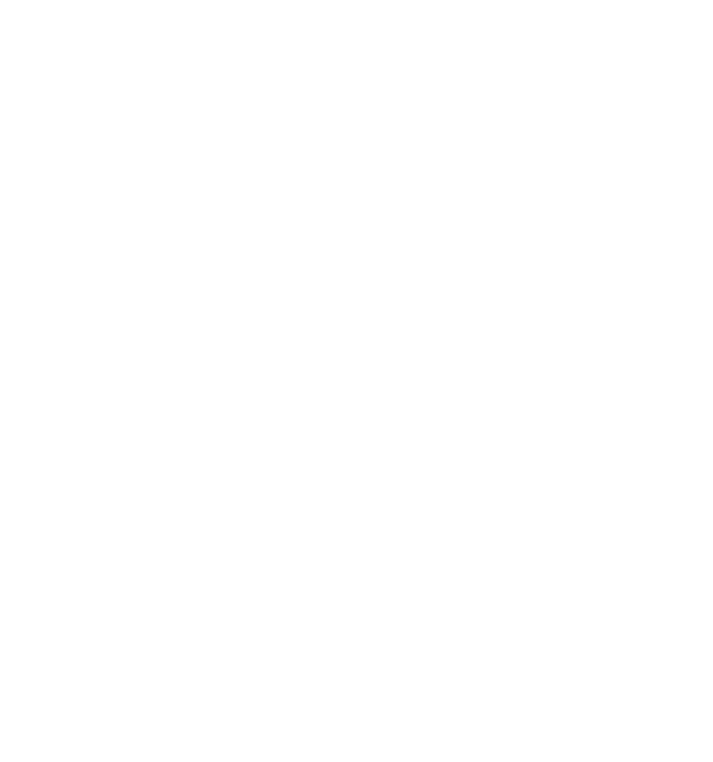
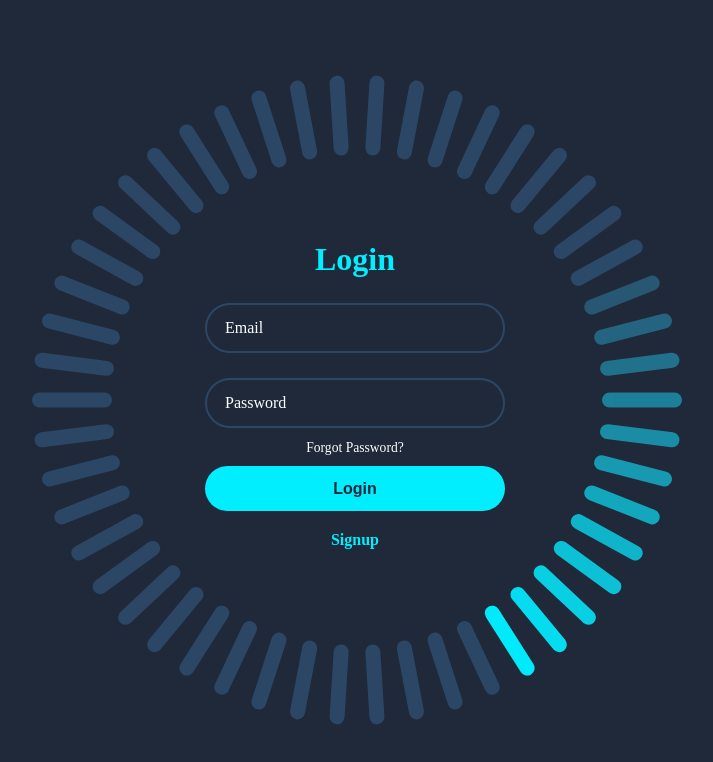
Before and after one commit to SINA-FP/First-Login, a plain HTML site: page index.html in a window 1280 px wide. Shown: the whole page, without its empty margins (285-998 px from the left). Drawn offline with Linux system fonts and the light colour scheme.

Commit message:
login form and styles

```diff
--- /dev/null
+++ b/assets/css/style.css
@@ -0,0 +1,148 @@
+* {
+    margin: 0;
+    padding: 0;
+    box-sizing: border-box;
+}
+
+body {
+    display: flex;
+    justify-content: center;
+    align-items: center;
+    background: #1f293a;
+    min-height: 100vh;
+}
+
+.container {
+    position: relative;
+    width: 256px;
+    height: 256px;
+    display: flex;
+    justify-content: center;
+    align-items: center;
+}
+
+.container span {
+    position: absolute;
+    left: 0;
+    width: 32px;
+    height: 6px;
+    background-color: #2c4766;
+    border-radius: 8px;
+    transform-origin: 130px;
+    transform: scale(2.5) rotate(calc(var(--i) * (360deg / 50)));
+    animation: animateBlink 3s linear infinite;
+    animation-delay: calc(var(--i) * (3s / 50));
+}
+
+@keyframes animateBlink {
+    0% {
+        background-color: #0ef;
+    }
+
+    25% {
+        background-color: #2c4766;
+    }
+}
+
+.loginBox {
+    position: absolute;
+    width: 400px;
+}
+
+.loginBox form {
+    width: 100%;
+    padding: 0 50px;
+}
+
+h2 {
+    font-size: 2em;
+    color: #0ef;
+    text-align: center;
+}
+
+.inputBox {
+    position: relative;
+    margin: 25px 0;
+}
+
+.inputBox input {
+    width: 100%;
+    height: 50px;
+    background: transparent;
+    border: 2px solid #2c4766;
+    outline: none;
+    border-radius: 40px;
+    font-size: 1em;
+    color: #fff;
+    padding: 0 20px;
+    transition: 0.5s;
+}
+
+.inputBox input:focus,
+.inputBox input:valid {
+    border-color: #0ef;
+}
+
+.inputBox label {
+      position: absolute;
+  top: 50%;
+  left: 20px;
+  transform: translateY(-50%);
+  font-size: 1em;
+  color: #fff;
+  pointer-events: none;
+  transition: 0.5s ease;
+}
+
+.inputBox input:focus ~ label,
+.inputBox input:valid ~ label {
+  top: 1px;
+  font-size: 0.8em;
+  background-color: #1f293a;
+  padding: 0 6px;
+  color: #0ef;
+}
+
+.forgotPassword {
+  margin: -15px 0 10px;
+  text-align: center;
+}
+
+.forgotPassword a {
+  font-size: 0.85em;
+  color: #fff;
+  text-decoration: none;
+}
+
+.forgotPassword a:hover {
+  text-decoration: underline;
+}
+
+.btn {
+  width: 100%;
+  height: 45px;
+  border-radius: 45px;
+  background: #0ef;
+  border: none;
+  outline: none;
+  cursor: pointer;
+  font-size: 1em;
+  color: #1f293a;
+  font-weight: 600;
+}
+
+.signupLink {
+  margin: 20px 0 10px;
+  text-align: center;
+}
+
+.signupLink a {
+  font-size: 1em;
+  color: #0ef;
+  text-decoration: none;
+  font-weight: 600;
+}
+
+.signupLink a:hover {
+  text-decoration: underline;
+}
--- a/index.html
+++ b/index.html
@@ -3,9 +3,93 @@
 <head>
     <meta charset="UTF-8">
     <meta name="viewport" content="width=device-width, initial-scale=1.0">
-    <title>Document</title>
+    <link rel="stylesheet" href="./assets/css/style.css">
+    <title>Login</title>
 </head>
 <body>
 
+    <div class="container">
+
+        <div class="loginBox">
+            <h2>Login</h2>
+            <form action="#">
+
+                <div class="inputBox">
+                    <input type="email" required>
+                    <label for="email">Email</label>
+                </div>
+
+                <div class="inputBox">
+                    <input type="password" required>
+                    <label for="password">Password</label>
+                </div>
+
+                <div class="forgotPassword">
+                    <a href="#">Forgot Password?</a>
+                </div>
+
+                <button type="submit" class="btn" >Login</button>
+
+                <div class="signupLink">
+                    <a href="#">Signup</a>
+                </div>
+
+            </form>
+        </div>
+
+        <span style="--i:0;"></span>
+        <span style="--i:1;"></span>
+        <span style="--i:2;"></span>
+        <span style="--i:3;"></span>
+        <span style="--i:4;"></span>
+        <span style="--i:5;"></span>
+        <span style="--i:6;"></span>
+        <span style="--i:7;"></span>
+        <span style="--i:8;"></span>
+        <span style="--i:9;"></span>
+        <span style="--i:10;"></span>
+        <span style="--i:11;"></span>
+        <span style="--i:12;"></span>
+        <span style="--i:13;"></span>
+        <span style="--i:14;"></span>
+        <span style="--i:15;"></span>
+        <span style="--i:16;"></span>
+        <span style="--i:17;"></span>
+        <span style="--i:18;"></span>
+        <span style="--i:19;"></span>
+        <span style="--i:20;"></span>
+        <span style="--i:21;"></span>
+        <span style="--i:22;"></span>
+        <span style="--i:23;"></span>
+        <span style="--i:24;"></span>
+        <span style="--i:25;"></span>
+        <span style="--i:26;"></span>
+        <span style="--i:27;"></span>
+        <span style="--i:28;"></span>
+        <span style="--i:29;"></span>
+        <span style="--i:30;"></span>
+        <span style="--i:31;"></span>
+        <span style="--i:32;"></span>
+        <span style="--i:33;"></span>
+        <span style="--i:34;"></span>
+        <span style="--i:35;"></span>
+        <span style="--i:36;"></span>
+        <span style="--i:37;"></span>
+        <span style="--i:38;"></span>
+        <span style="--i:39;"></span>
+        <span style="--i:40;"></span>
+        <span style="--i:41;"></span>
+        <span style="--i:42;"></span>
+        <span style="--i:43;"></span>
+        <span style="--i:44;"></span>
+        <span style="--i:45;"></span>
+        <span style="--i:46;"></span>
+        <span style="--i:47;"></span>
+        <span style="--i:48;"></span>
+        <span style="--i:49;"></span>
+
+
+    </div>
+
 </body>
 </html>
```
